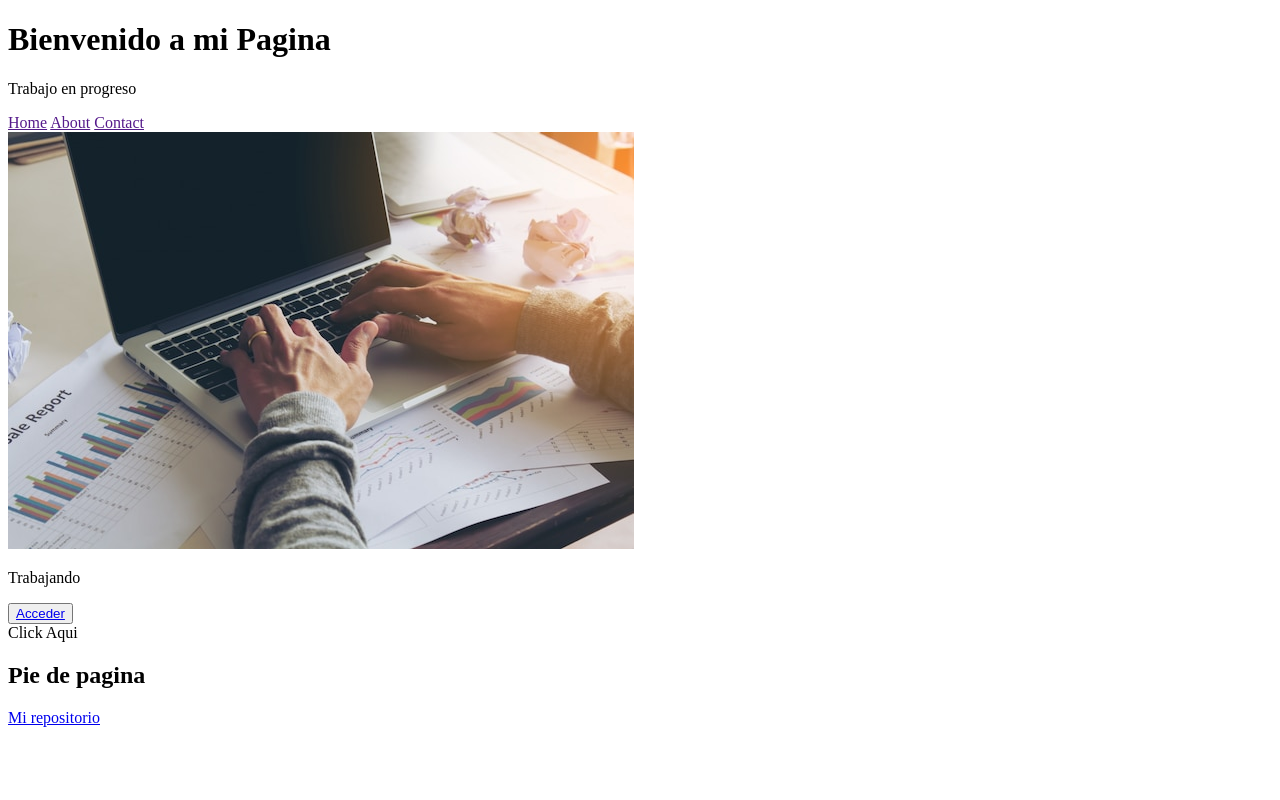
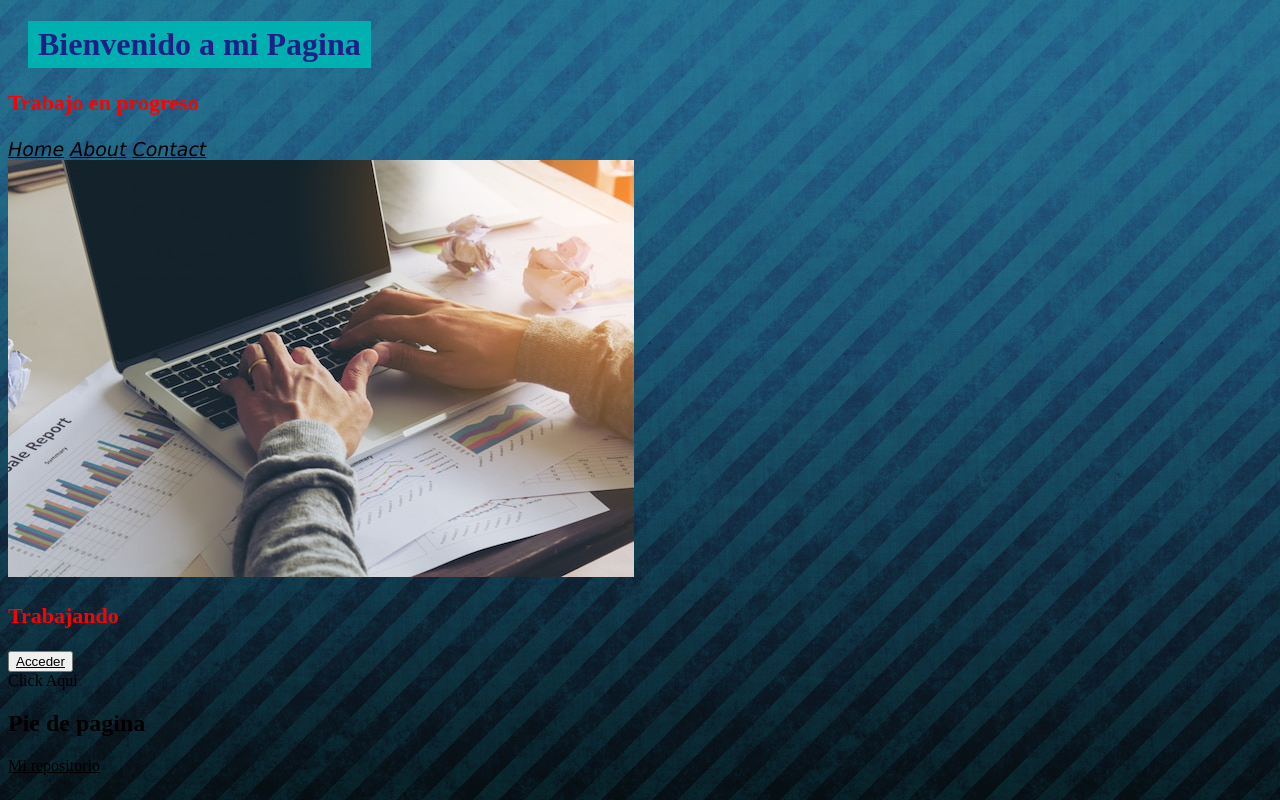
Before and after one commit to TomasR310/Trabajo-GA, a plain HTML site: page index.html in a window 1280 px wide. Drawn offline with Linux system fonts and the light colour scheme.

Commit message:
Css (Estilo Externo/Cascada, )

```diff
--- /dev/null
+++ b/css/index.css
@@ -0,0 +1,42 @@
+body {
+/*Imagen de Fondo*/
+background-image: url(../assets/fondito1.jpg);
+/*No repetir Imagen*/
+background-repeat: no-repeat;
+/*Ocupar todo*/
+background-size: cover;
+}
+
+h1 {
+/*Color de Letra*/
+color: #1f1f85;
+/*Color de Fondo*/
+background-color: #00afaf;
+/*Largo*/
+width: fit-content;
+/*Relleno*/
+padding: 5px 10px;
+/*Margen*/
+margin-left: 20px;
+}
+
+p {
+color: red;
+/*Tamaño de Letra*/
+font-size: 22px;
+/*Grosor*/
+font-weight: 900;
+}
+
+/*Clases*/
+.navegar {
+/*Familia de la fuente*/
+font-family:'Lucida Sans Regular';
+font-size: 19px;
+/*Estilo*/
+font-style: italic;
+}
+
+a {
+color: black;
+}
--- a/index.html
+++ b/index.html
@@ -4,28 +4,31 @@
     <meta charset="UTF-8">
     <meta name="viewport" content="width=device-width, initial-scale=1.0">
     <title>Trabajo</title>
+    <!--Mi css-->
+    <link rel="stylesheet" href="./css/index.css">
 </head>
 <body>
     <!--Encabezado <header>-->
+
+    <!--Etiqueta Padre <header>-->
     <header>
-        <!--Etiqueta Padre <header>-->
+        <!--Etiqueta hija <h1>-->
         <h1>Bienvenido a mi Pagina</h1>
-        <!--Etiqueta hija <h1>-->
+        <!--Etiqueta hermana/hija <p>-->
         <p>Trabajo en progreso</p>
-        <!--Etiqueta hermana/hija <p>-->
 
-            <nav>
+        <!--Navegacion <nav>-->
+            <nav class="navegar">
                 <a href="">Home</a>
                 <a href="">About</a>
                 <a href="">Contact</a>
             </nav>
-            <!--Navegacion <nav>-->
     </header>
 
     <!--Contenido Principal <main>-->
     <main>
+        <!--Articulo Independiente <article>-->
         <article></article>
-        <!--Articulo Independiente <article>-->
 
             <!--Secciones-->
             <section>
@@ -34,9 +37,7 @@
 
             <section>
                 <p>Trabajando</p>
-                <div>
                  <button><a href="https://github.com/TomasR310">Acceder</a></button>
-                </div>
             </section>
             <span>Click</span>
             <span>Aqui</span>
@@ -48,7 +49,6 @@
         <nav>
             <a href="https://github.com/TomasR310/Trabajo-GA.git" target="_blank" rel="noopener noreferrer">Mi repositorio</a>
         </nav>
-
     </footer>
 </body>
 </html>
```
Also changed, not shown: assets/fondito1.jpg (added).
